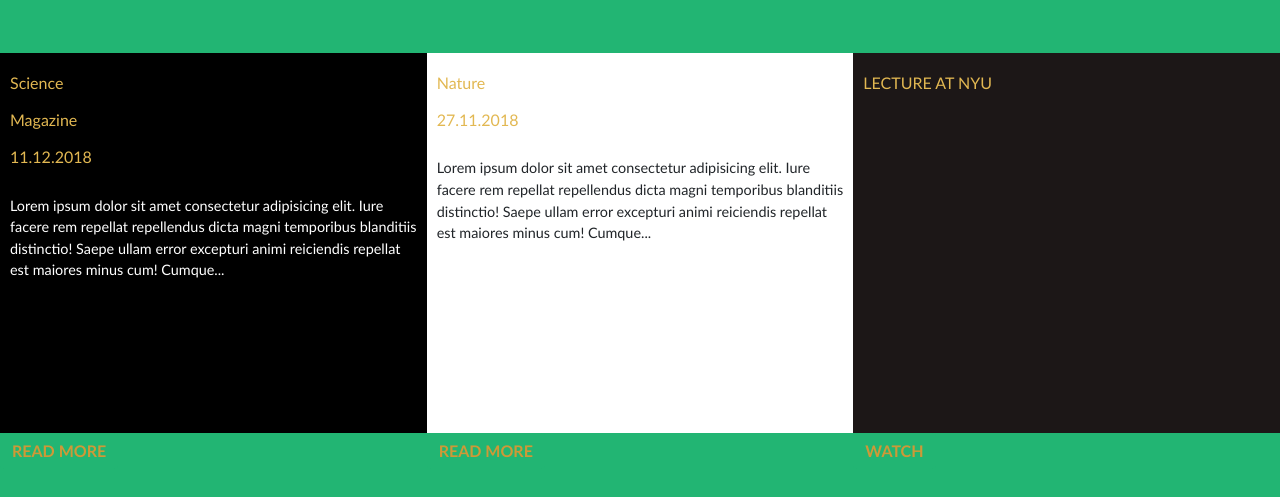
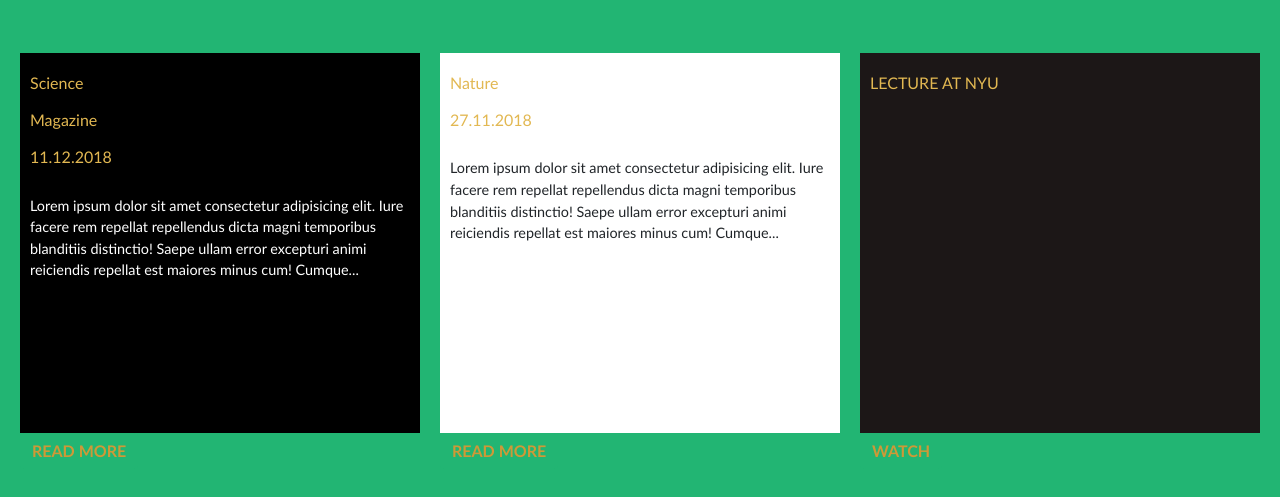
Before and after one commit to zsofiaaszabo/sitebuild_finished, a plain HTML site: page index.html in a window 1280 px wide. Shown: the part 45-542 px from the top of the page. Drawn offline with nearby package versions, Linux system fonts and the light colour scheme; files that its build step writes are made by us from their sources.

Commit message:
add changes

```diff
--- a/style.scss
+++ b/style.scss
@@ -54,9 +54,9 @@ section {
   padding-bottom: 20px;
 }
 .button-wrapper {
-  max-width: 500px;
+  max-width: 400px;
   width: 100%;
-  max-height: 800px;
+  max-height: 600px;
   border: 40px;
 }
 .text-wrapper1 {
```
